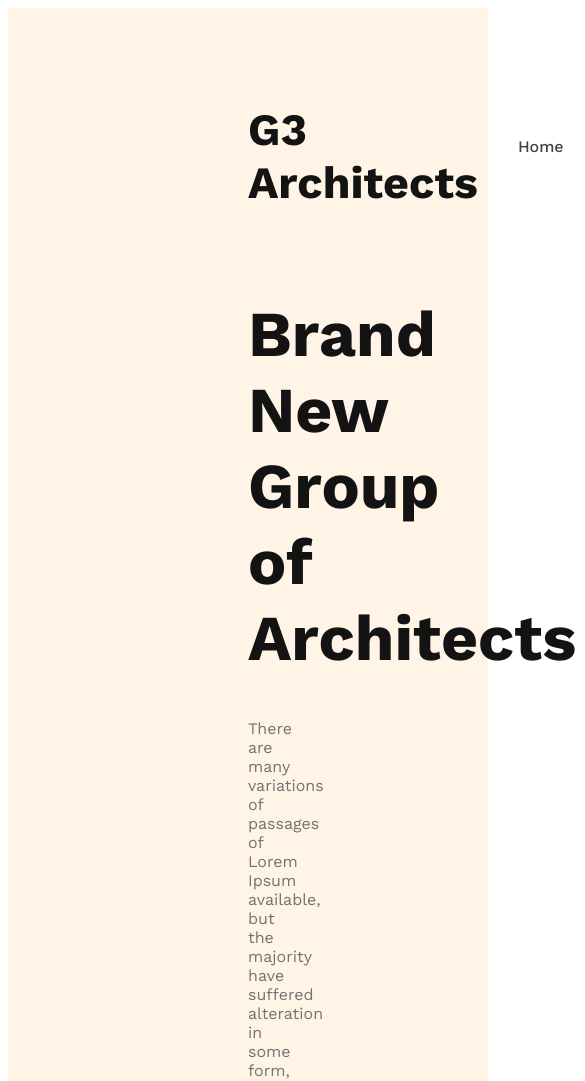
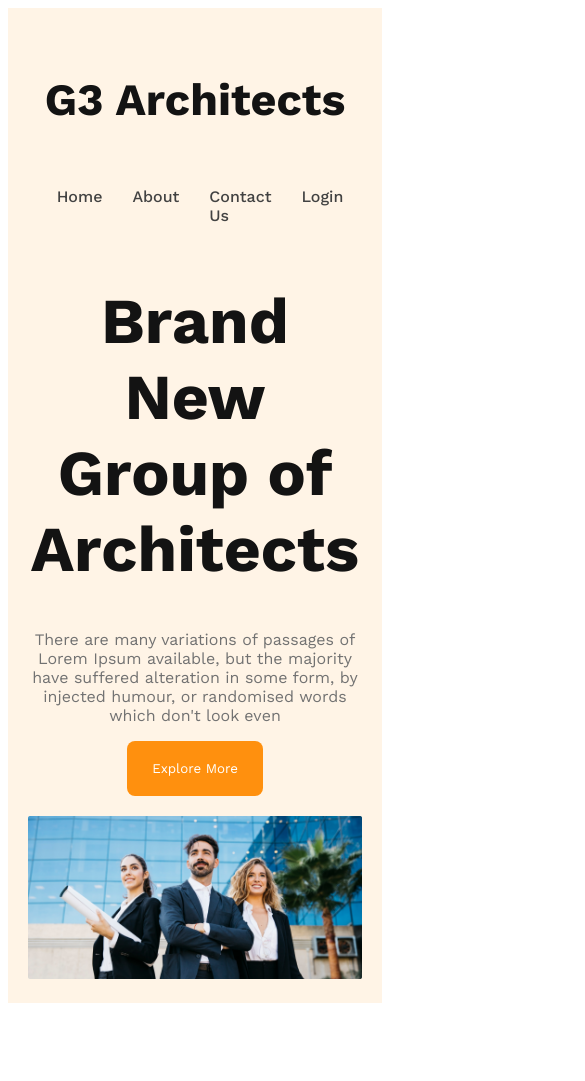
Before and after one commit to EngrMunir/g3-architects-website, a plain HTML site: page index.html in a window 390 px wide. Shown: the top 1081 px of the page, 585 px wide, since content can reach past the window. After the commit the page ends 1011 px from the top, so only its background shows below. Drawn offline with nearby package versions, Linux system fonts and the light colour scheme.

Commit message:
banner section responsive for mobile and tablet

```diff
--- a/styles/architect.css
+++ b/styles/architect.css
@@ -2,7 +2,15 @@
 @import url('https://fonts.googleapis.com/css2?family=Manrope:wght@400;500;700;800&family=Open+Sans:wght@400;700;800&family=Work+Sans:wght@400;500;600;700;800&display=swap');
 
 /* shared styles */
-
+.btn-primary{
+    border-radius: 8px;
+    color: #FFF;
+    font-size: 1.25;
+    background: #FF900E;
+    padding: 20px 25px;
+    cursor: pointer;
+    border: 0;
+}
 
 *{
 
@@ -55,3 +63,29 @@ nav li a{
 .banner-description{
     color: #727272;
 }
+.banner img{
+    margin-top: 20px;
+    width: 100%;
+}
+
+/* responsive  */
+/* mobile devices */
+@media screen and (max-width: 576px) {
+    header{
+        padding: 20px;
+    }
+    nav{
+        flex-direction: column;
+    }
+}
+
+/* medium devices */
+@media screen and (min-width: 576) and (max-width: 960) {
+   header{
+    padding: 50px;
+   }
+
+    nav{
+        flex-direction: column;
+    }
+}
```
